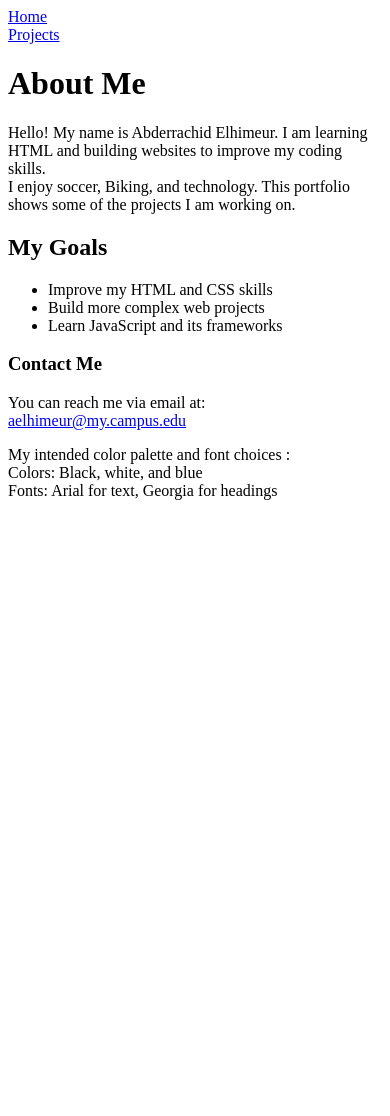
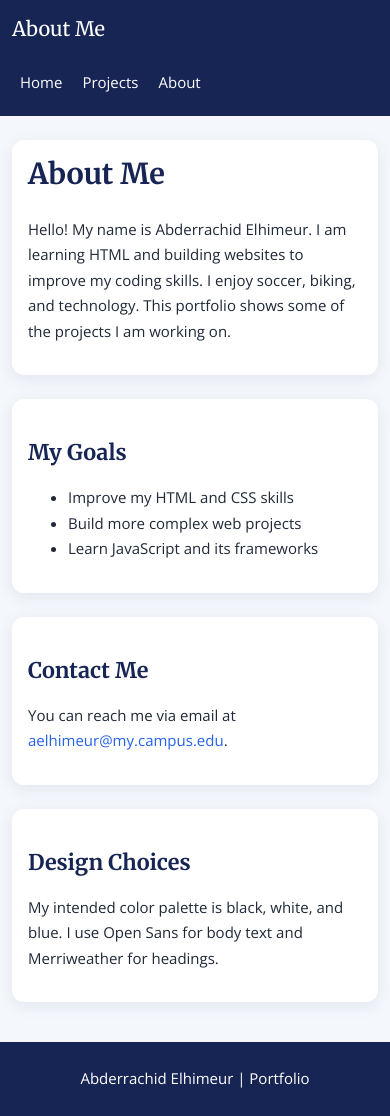
Before and after one commit to AbderrachidElhimeur/Project-Milestone, a plain HTML site: page about.html in a window 390 px wide. Before the commit the page ends 844 px from the top, so only its background shows below. Drawn offline with nearby package versions, Linux system fonts and the light colour scheme.

Commit message:
Apply responsive styling to about.html

```diff
--- a/about.html
+++ b/about.html
@@ -1,35 +1,50 @@
 <!DOCTYPE html>
 <html lang="en">
 <head>
-        <title>About</title>
+  <meta charset="UTF-8">
+  <meta name="viewport" content="width=device-width, initial-scale=1.0">
+  <meta name="description" content="Learn more about Abderrachid Elhimeur.">
+  <title>About | Abderrachid Elhimeur</title>
+  <link rel="preconnect" href="https://fonts.googleapis.com">
+  <link rel="preconnect" href="https://fonts.gstatic.com" crossorigin>
+  <link href="https://fonts.googleapis.com/css2?family=Merriweather:wght@400;700&family=Open+Sans:wght@400;600;700&display=swap" rel="stylesheet">
+  <link rel="stylesheet" href="style.css">
 </head>
-            <nav>
+<body>
+  <header class="site-header">
+    <nav class="navbar" aria-label="Main navigation">
+      <p class="site-name">About Me</p>
+      <div class="nav-links">
         <a href="index.html">Home</a>
-            <br>
         <a href="project.html">Projects</a>
+        <a href="about.html">About</a>
+      </div>
     </nav>
-    <body>
+  </header>
+  <main>
+    <section class="card">
       <h1>About Me</h1>
-        <p>
-           Hello! My name is Abderrachid Elhimeur. I am learning HTML and building websites to improve my coding skills.<br>
-            I enjoy soccer, Biking, and technology. This portfolio shows some of the projects I am working on.
-        </p>
+      <p>Hello! My name is Abderrachid Elhimeur. I am learning HTML and building websites to improve my coding skills. I enjoy soccer, biking, and technology. This portfolio shows some of the projects I am working on.</p>
+    </section>
+    <section class="card">
       <h2>My Goals</h2>
       <ul>
         <li>Improve my HTML and CSS skills</li>
         <li>Build more complex web projects</li>
         <li>Learn JavaScript and its frameworks</li>
       </ul>
-        <h3>Contact Me</h3>
-        <p>
-            You can reach me via email at: <a href="mailto:aelhimeur@my.campus.edu"> <br>
-                aelhimeur@my.campus.edu</a>
-                <footer>
-  <p>
-    My intended color palette and font choices : <br>
-    Colors: Black, white, and blue<br>
-Fonts: Arial for text, Georgia for headings
-  </p>
+    </section>
+    <section class="card">
+      <h2>Contact Me</h2>
+      <p>You can reach me via email at <a href="mailto:aelhimeur@my.campus.edu">aelhimeur@my.campus.edu</a>.</p>
+    </section>
+    <section class="card">
+      <h2>Design Choices</h2>
+      <p>My intended color palette is black, white, and blue. I use Open Sans for body text and Merriweather for headings.</p>
+    </section>
+  </main>
+  <footer class="site-footer">
+    <p>Abderrachid Elhimeur | Portfolio</p>
   </footer>
 </body>
 </html>
```
Lines whose indentation alone changed are shown as unchanged.
